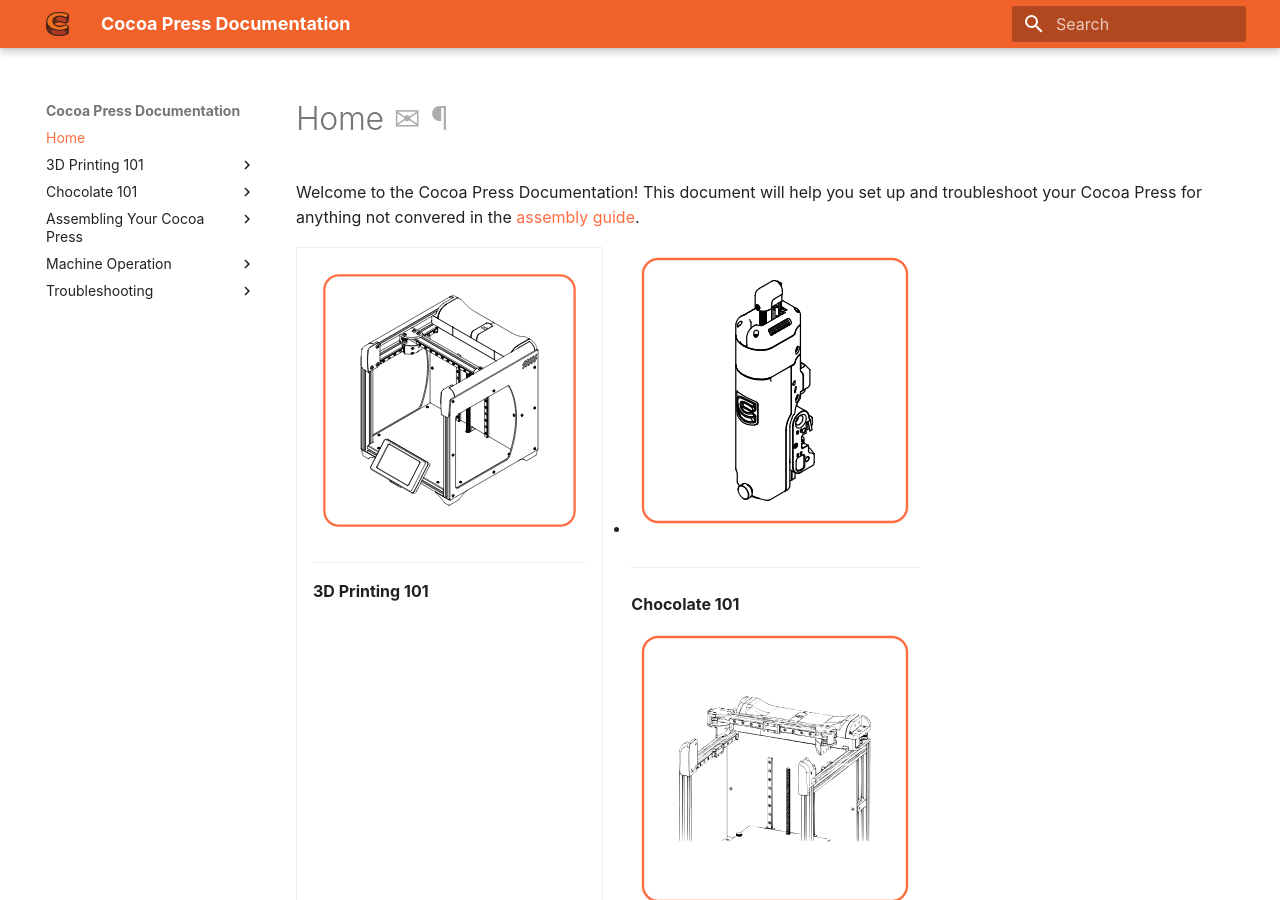
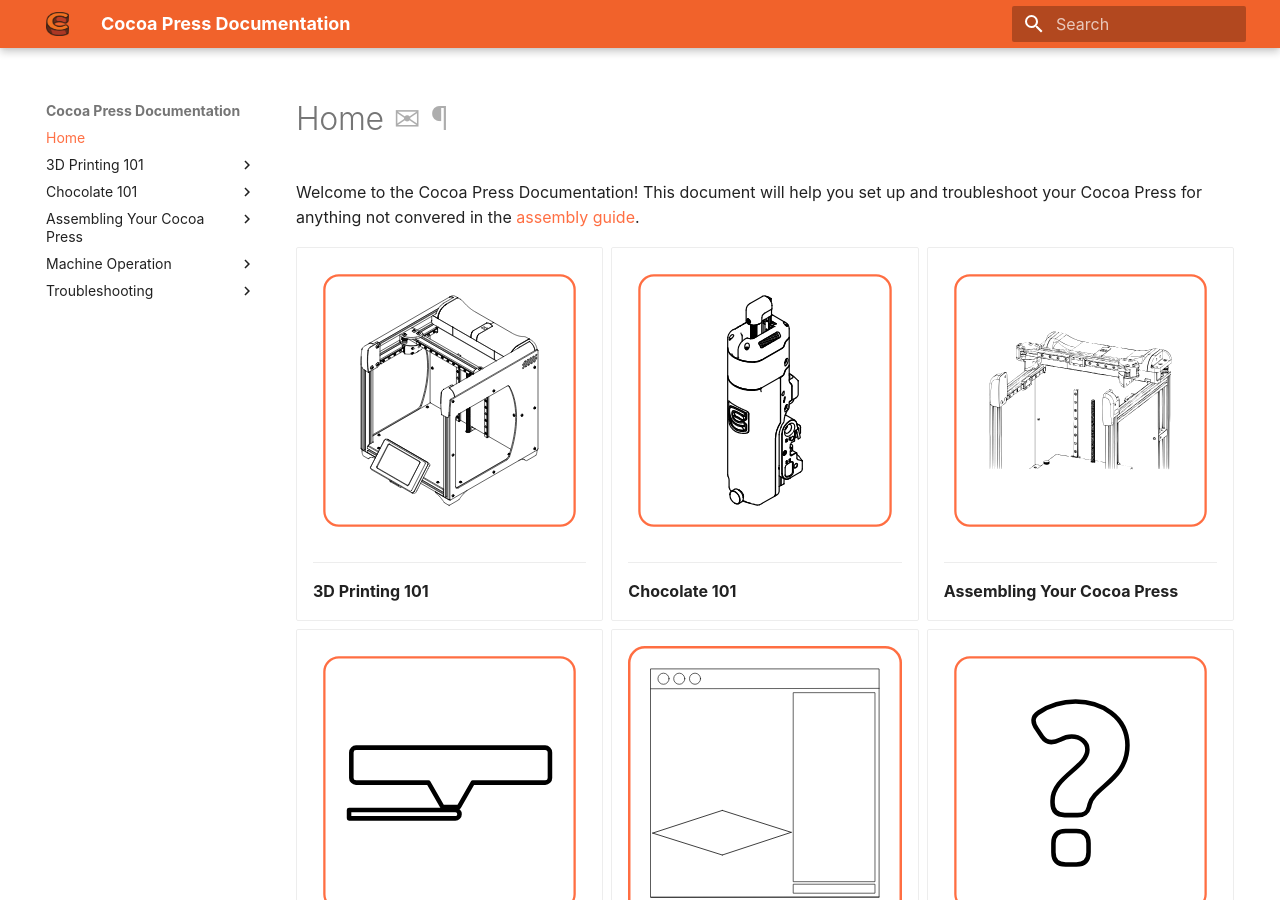
Before and after one commit to CocoaPress/docs, an MkDocs documentation site: the page built from docs/index.md, in a window 1280 px wide and 900 px high. Built offline with MkDocs 1.6.1 and Material for MkDocs 9.7.7, drawn with Linux system fonts in a browser that asks for light colours; some web fonts are replaced.

Commit message:
tweak to not be stupid formatting

```diff
--- a/docs/index.md
+++ b/docs/index.md
@@ -11,10 +11,10 @@
 
 <div class="grid cards" style="grid-template-columns: repeat(auto-fit,minmax(12rem,1fr));">
 <ul>
-<li><img src="img/homepage/frame.svg" alt="Isometric view of the frame of the Cocoa Press printer, with no extruder attached."/><hr><strong>3D Printing 101<strong></li>
+<li><img src="img/homepage/frame.svg" alt="Isometric view of the frame of the Cocoa Press printer, with no extruder attached."/><hr><strong>3D Printing 101</strong></li>
 <li><img src="img/homepage/extruder.svg" alt="Isometric view of the extruder of the Cocoa Press printer."/><hr><strong>Chocolate 101</strong></li>
-<li><img src="img/homepage/frame_docs_assembly.svg" alt="Isometric view of the frame of the Cocoa Press printer, with no extruder attached."/><hr><strong><strong>Assembling Your Cocoa Press</strong></li>
-<li><img src="img/homepage/frame_docs_operation.svg" alt="Isometric view of the frame of the Cocoa Press printer, with no extruder attached."/><hr><strong><strong>Printer Operation</strong></li>
+<li><img src="img/homepage/frame_docs_assembly.svg" alt="Isometric view of the frame of the Cocoa Press printer, with no extruder attached."/><hr><strong>Assembling Your Cocoa Press</strong></li>
+<li><img src="img/homepage/frame_docs_operation.svg" alt="Isometric view of the frame of the Cocoa Press printer, with no extruder attached."/><hr><strong>Printer Operation</strong></li>
 <li><img src="img/homepage/slicer.svg" alt="Artist's interpration of the PrusaSlicer window."><hr><strong>Slicer Help</strong></li>
 <li><img src="img/homepage/frame_docs_troubleshoot.svg" alt="Artist's interpration of the PrusaSlicer window."><hr><strong>Troubleshooting</strong></li>
 </ul>
```
